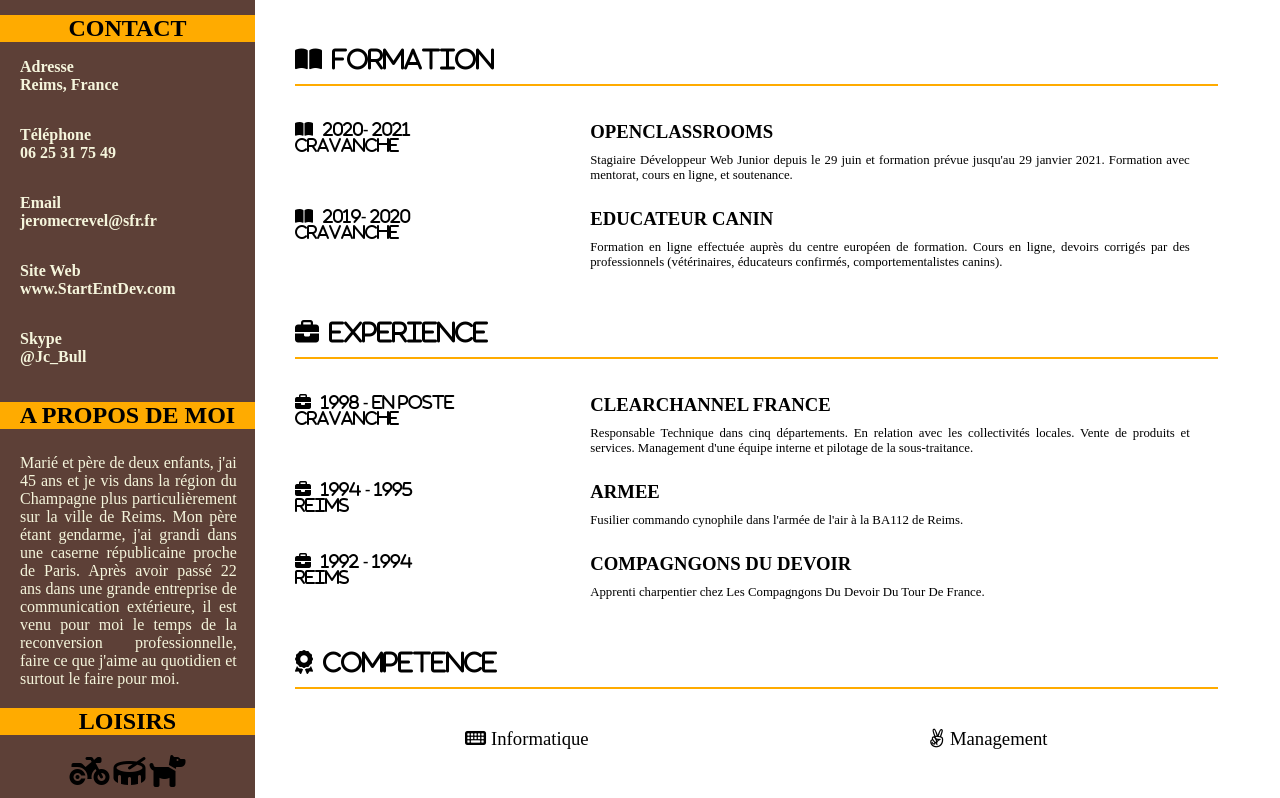
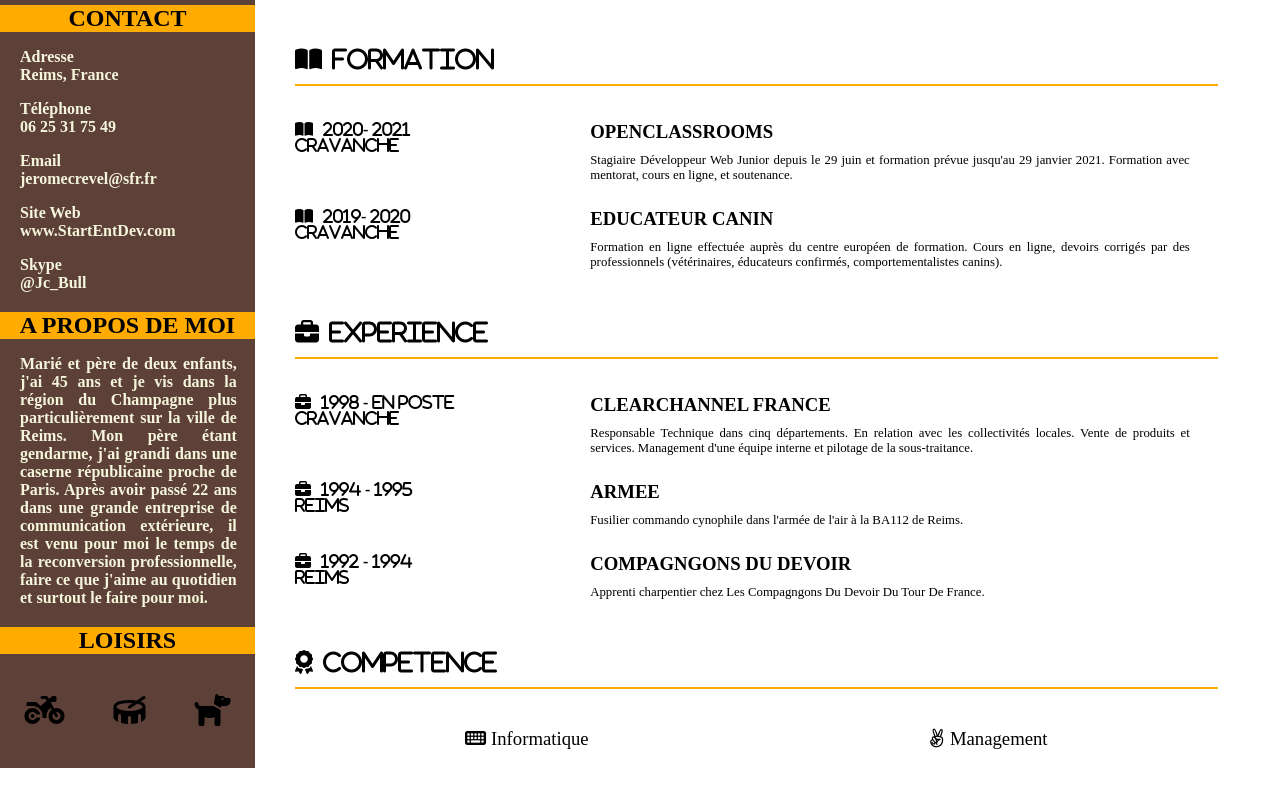
Before and after one commit to JeromeCR51/ProjetsOC, a plain HTML site: page index.html in a window 1280 px wide. Shown: the part 150-948 px from the top of the page. After the commit the page ends 918 px from the top, so only its background shows below. Drawn offline with Linux system fonts and the light colour scheme.

Commit message:
5eme modif

```diff
--- a/cv.css
+++ b/cv.css
@@ -12,7 +12,22 @@ body{
 	position: relative;
 	width: 27%;
 }
-/*-----------------------------ASIDE PORTRAIT-------------------------------------*/
+.element1 h2{
+	text-align: center;
+	background-color: #FFAB00;
+	text-transform: uppercase;
+	margin-bottom: 0;
+}
+.element1 p{
+	margin-left: 20px;
+	font-weight: bold;
+	color: beige;
+	text-align: justify;
+	width: 85%;
+}
+.element, .profil{
+	display: none;
+}
 .portrait {
     vertical-align: middle;
     border-radius: 50%;
@@ -23,22 +38,6 @@ body{
     justify-content: center;
     margin: 10px auto;
 }
-/*-----------------------------ASIDE CONTACT-------------------------------------*/
-.contact{
-	display: flex;
-	flex-direction: column;
-}
-.contact h2{
-	text-align: center;
-	background-color: #FFAB00;
-	text-transform: uppercase;
-	margin-bottom: 0;
-}
-.contact p{
-	margin-left: 20px;
-	font-weight: bold;
-	color: beige;
-}
 a{
 	text-decoration: none;
 	color: beige;
@@ -46,48 +45,12 @@ a{
 a:hover{
 	color: #D50000;
 }
-/*-----------------------------ASIDE PROPOS-------------------------------------*/
-.propos{
-	display: flex;
-	flex-direction: column;
-}
-.propos h2{
-	text-align: center;
-	background-color: #FFAB00;
-	text-transform: uppercase;
-}
-.propos p{
-	margin: 0;
-	width: 85%;
-	padding-top: 5px;
-	padding-left: 20px;
-	text-align: justify;
-	color:beige;
-}
-.profil{
-	display: none;
+.icones{
+display: flex;
+justify-content: space-around;
+margin-top: 40px;
 }
 
-
-/*-----------------------------ASIDE LOISIRS-------------------------------------*/
-.loisirs{
-	width: 100%;
-	display: flex;
-	flex-direction: column;
-	height: 110px;
-}
-.loisirs h2{
-	text-align: center;
-	text-transform: uppercase;
-	background-color: #FFAB00;
-}
-.icones{
-	text-align: center;
-}
-.icones i{
-	padding-top: 0;
-
-}
 /*---------------------------------------------------------------------------------  PRINCIPALE----------------------------------------------------------------------------------------*/
 
 /*-----------------------------HEADER-------------------------------------*/
```
